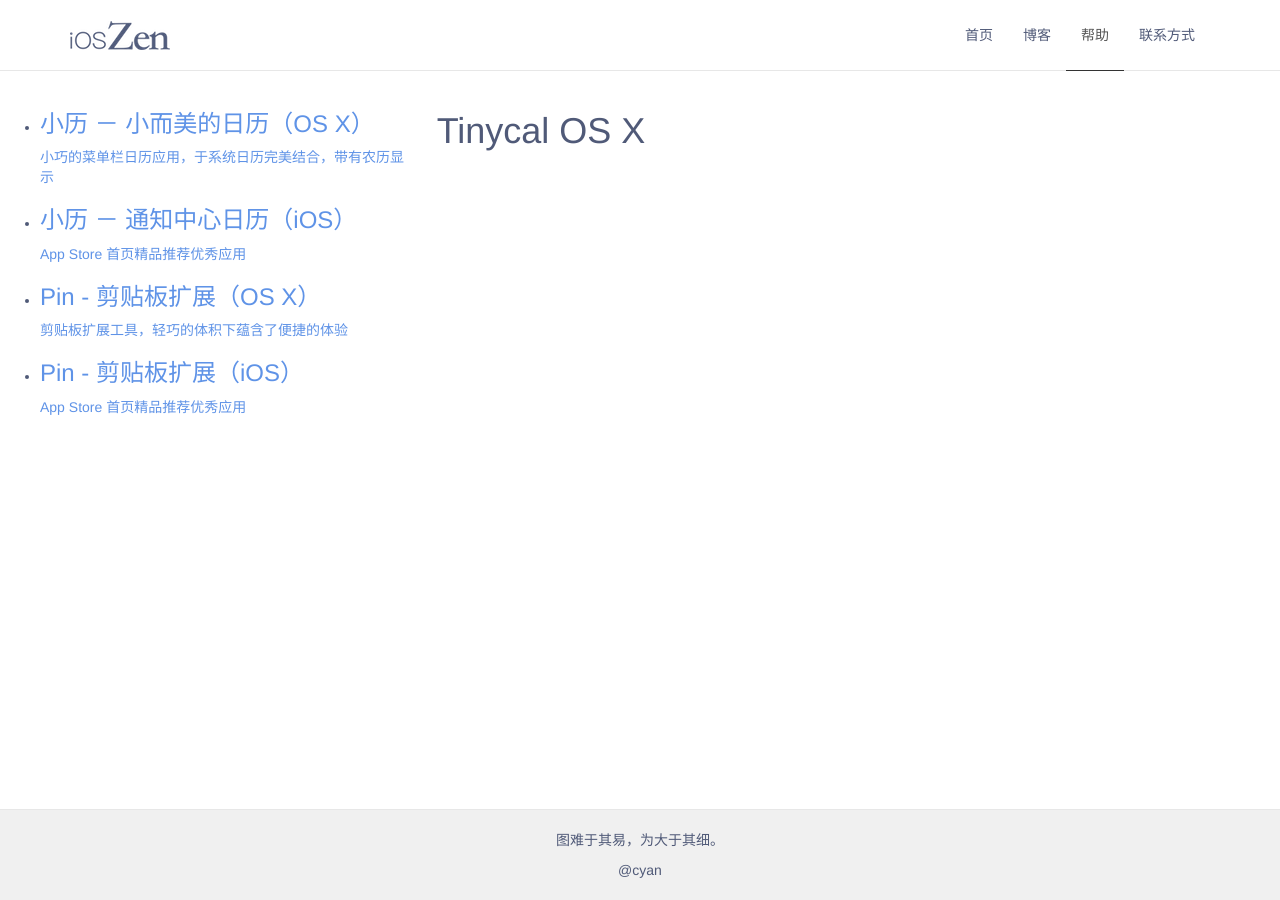
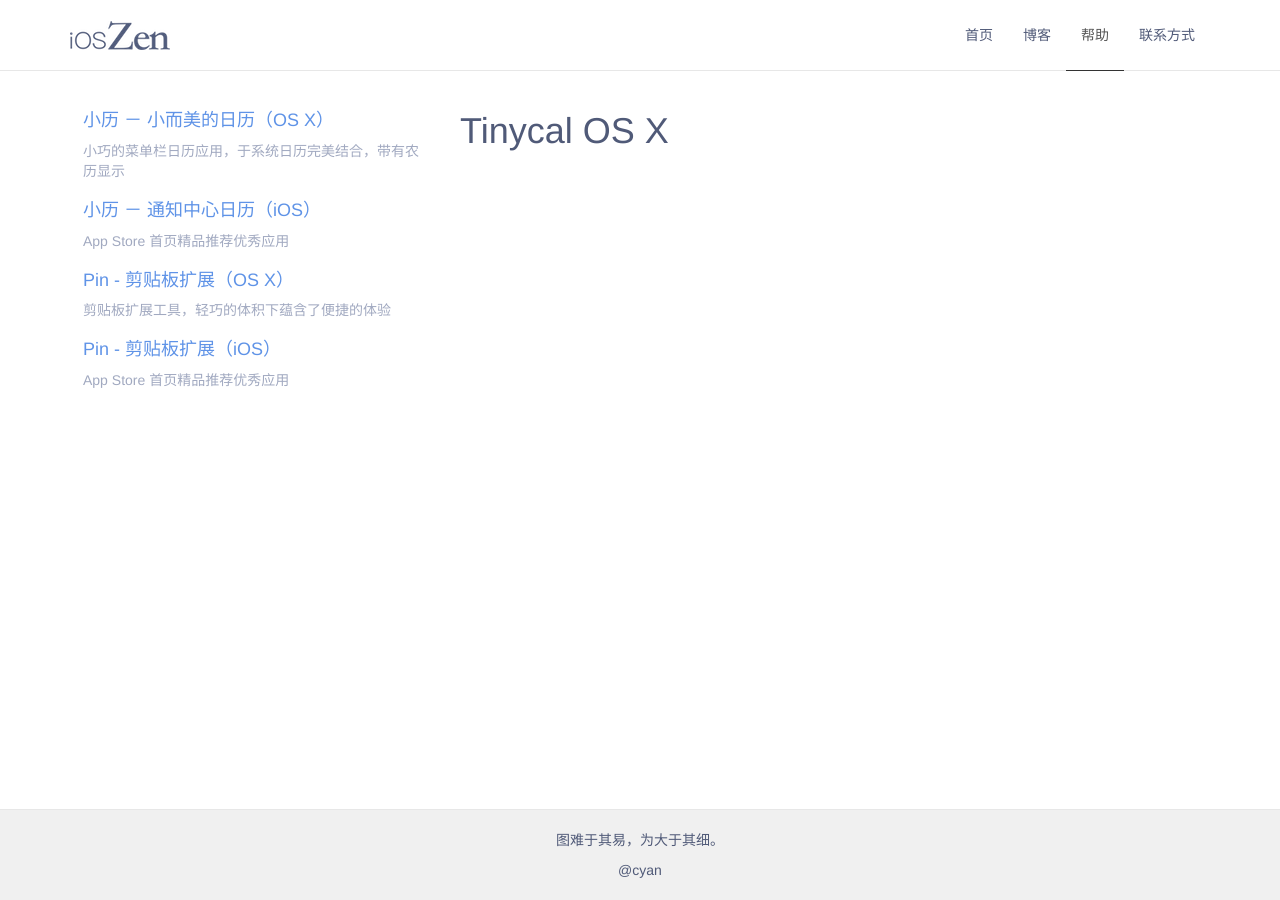
Before and after one commit to macbetter/ioszen.com-redesign, a Jekyll site: the page built from pages/help.html, in a window 1280 px wide. Built offline with Jekyll 4.4.1, drawn with Linux system fonts in a browser that asks for light colours.

Commit message:
help menu

```diff
--- a/_includes/helper-menu.html
+++ b/_includes/helper-menu.html
@@ -1,4 +1,4 @@
-<ul>
+<ul class="help-menu">
   <li {% if page.help_menu_active == "tinycal-osx" %}class="active"{% endif %}>
     <a href="{{ "/help/tinycal-osx/" | prepend: site.baseurl }}">
       <h3>小历 － 小而美的日历（OS X）</h3>
--- a/_sass/pages/_help.scss
+++ b/_sass/pages/_help.scss
@@ -0,0 +1,32 @@
+.page-help {
+  ul.help-menu {
+    margin: 20px 0 0 0;
+    padding: 0;
+
+    li {
+      list-style-type: none;
+      border-left: 3px solid white;
+      padding-left: 10px;
+      margin-bottom: 20px;
+
+      &.active {
+      border-left-color: $ioszen-link-color;
+      }
+
+      a {
+        &:hover {
+          text-decoration: none;
+        }
+
+        h3 {
+          font-size: 18px;
+          margin-top: 0;
+        }
+        p {
+          margin: 0;
+          color: lighten($ioszen-text-color, 30%);
+        }
+      }
+    }
+  }
+}
--- a/pages/help.html
+++ b/pages/help.html
@@ -4,7 +4,7 @@
 permalink: /help/
 active: help
 ---
-<div class="page page-help" class="container">
+<div class="page page-help container">
   <div class="row">
     <div class="col-md-4">{% include helper-menu.html %}</div>
     <div class="col-md-8">{% include helpers/tinycal-osx.html %}</div>
--- a/pages/helpers/pin-ios.html
+++ b/pages/helpers/pin-ios.html
@@ -5,7 +5,7 @@
 active: help
 help_menu_active: pin-ios
 ---
-<div class="container">
+<div class="page page-help container">
   <div class="row">
     <div class="col-md-4">{% include helper-menu.html %}</div>
     <div class="col-md-8">{% include helpers/pin-ios.html %}</div>
--- a/pages/helpers/pin-osx.html
+++ b/pages/helpers/pin-osx.html
@@ -5,7 +5,7 @@
 active: help
 help_menu_active: pin-osx
 ---
-<div class="container">
+<div class="page page-help container">
   <div class="row">
     <div class="col-md-4">{% include helper-menu.html %}</div>
     <div class="col-md-8">{% include helpers/pin-osx.html %}</div>
--- a/pages/helpers/tinycal-ios.html
+++ b/pages/helpers/tinycal-ios.html
@@ -5,7 +5,7 @@
 active: help
 help_menu_active: tinycal-ios
 ---
-<div class="container">
+<div class="page page-help container">
   <div class="row">
     <div class="col-md-4">{% include helper-menu.html %}</div>
     <div class="col-md-8">{% include helpers/tinycal-ios.html %}</div>
--- a/pages/helpers/tinycal-osx.html
+++ b/pages/helpers/tinycal-osx.html
@@ -5,7 +5,7 @@
 active: help
 help_menu_active: tinycal-osx
 ---
-<div class="container">
+<div class="page page-help container">
   <div class="row">
     <div class="col-md-4">{% include helper-menu.html %}</div>
     <div class="col-md-8">{% include helpers/tinycal-osx.html %}</div>
```
